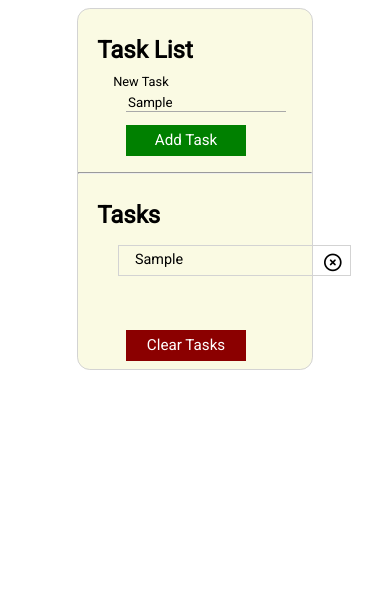
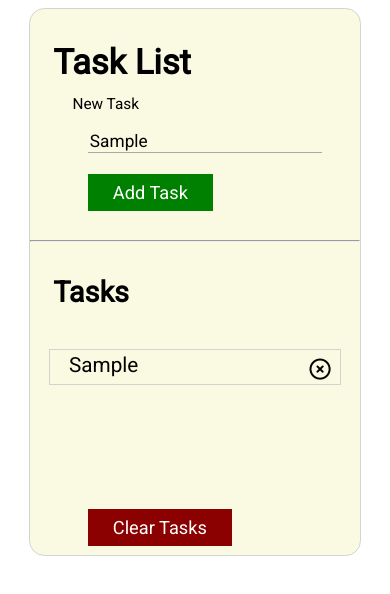
Before and after one commit to metidjisidahmed/Task_List, a plain HTML site: page index.html in a window 390 px wide. Both pictures are taken after typing "Sample" into the empty fields and a click on the button "Add Task". Drawn offline with Linux system fonts and the light colour scheme.

Commit message:
Add files via upload

```diff
--- a/index.html
+++ b/index.html
@@ -3,9 +3,29 @@
 <head>
     <meta charset="UTF-8">
     <title>Task List</title>
+    <meta name="viewport" content="width=device-width">
     <link href="https://fonts.googleapis.com/css?family=Roboto&display=swap" rel="stylesheet">
     <script src="https://kit.fontawesome.com/520ea3c11c.js" crossorigin="anonymous"></script>
     <link rel="stylesheet" href="style.css">
+    <style>
+        @media (max-width: 520px) {
+            *{
+                font-size: 1.2em;
+            }
+            #container {
+                width: 85vw;
+
+            }
+            input {
+                font-size: 0.9rem !important;
+                width: 60vw;
+            }
+            li {
+                width : 75vw;
+            }
+        }
+
+    </style>
 </head>
 <body>
     <div id="container">
--- a/style.css
+++ b/style.css
@@ -1,5 +1,7 @@
+
 *{
     font-family: 'Roboto', sans-serif;
+    box-sizing: border-box;
 }
 body {
     display: flex;
@@ -67,7 +69,7 @@ li {
     padding-right: 0.5rem !important;
     font-size: 0.9rem;
     border: 0.05rem solid lightgray;
-    width: 53vw;
+    min-width: 53vw;
     display: inline-block ;
     margin: 0 auto !important;
 }
@@ -91,12 +93,17 @@ button {
     min-width:120px ;
 }
 ul {
+    padding:0;
+    display:flex;
+    justify-content: center;
+    flex-direction: column;
     line-height: 0.7rem;
 }
-#NO{
+
+#NO {
     text-align: center;
     font-weight: bold;
-    font-size:1rem !important;
-    line-height: 1rem!important;
+    font-size: 1rem !important;
+    line-height: 1rem !important;
     color: orangered;
 }
```
